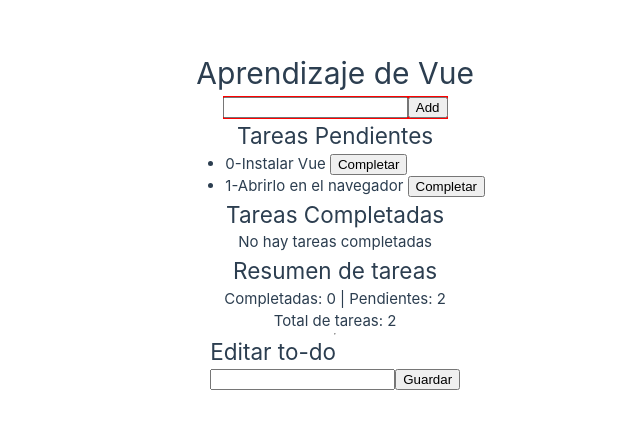
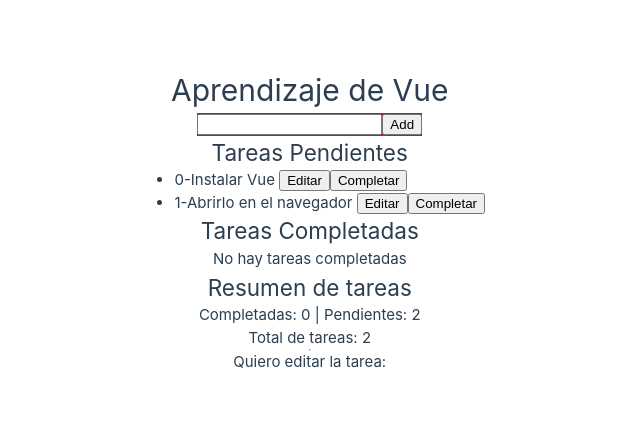
Before and after one commit to jpgarbanzo/vue-example, a Vue app in the folder to-do-list/: page / in a window 1280 px wide. Shown: the part 179-608 px from the top of the page, without its empty margins (75-715 px from the left). Built offline with nearby package versions, Linux system fonts and the light colour scheme.

Commit message:
Adding props

```diff
--- a/to-do-list/src/components/EditorDeToDoList.vue
+++ b/to-do-list/src/components/EditorDeToDoList.vue
@@ -1,7 +1,20 @@
 <template>
   <section>
-    <h1>Editar to-do</h1>
-    <input />
+    <h1>Editar to-do: {{ indice }}-{{ tarea }}</h1>
+    <input v-bind:value="tarea" />
     <button>Guardar</button>
   </section>
 </template>
+
+<script>
+export default {
+  props: {
+    tarea: {
+      type: String,
+    },
+    indice: {
+      type: Number,
+    },
+  },
+}
+</script>
--- a/to-do-list/src/components/ToDoList.vue
+++ b/to-do-list/src/components/ToDoList.vue
@@ -12,6 +12,7 @@
   <ul v-else>
     <li v-for="(tarea, index) in listaDeTareas" v-bind:key="index">
       {{ index }}-{{ tarea }}
+      <button v-on:click="editarElemento(tarea)">Editar</button>
       <button v-on:click="eliminarElemento(index)">Completar</button>
     </li>
   </ul>
@@ -29,7 +30,8 @@
   <p>Total de tareas: {{ totalDeTareas }}</p>
 
   <hr />
-  <editor-de-to-do-list />
+  Quiero editar la tarea: {{ tareaQueEstoyEditando }}
+  <editor-de-to-do-list v-if="mostrarEditor" v-bind:tarea="tareaQueEstoyEditando" />
 
   <!-- <pre>
     {{ listaDeTareas }}
@@ -47,6 +49,9 @@
       listaDeTareas: ['Instalar Vue', 'Abrirlo en el navegador'],
       tareaNueva: '',
       tareasCompletadas: [],
+
+      mostrarEditor: false,
+      tareaQueEstoyEditando: '',
     }
   },
 
@@ -75,6 +80,11 @@
 
       this.listaDeTareas.splice(index, 1)
     },
+
+    editarElemento(tarea) {
+      this.mostrarEditor = true
+      this.tareaQueEstoyEditando = tarea
+    },
   },
 
   components: {
```
